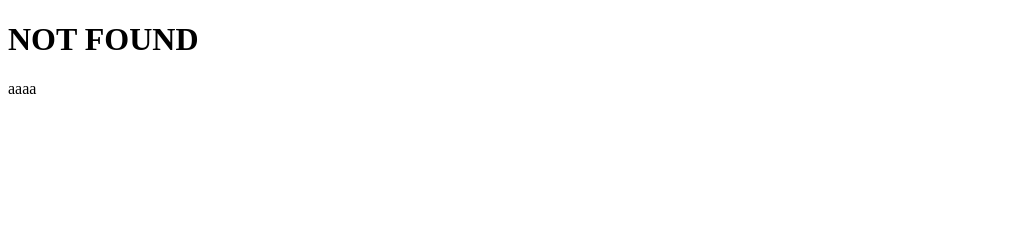
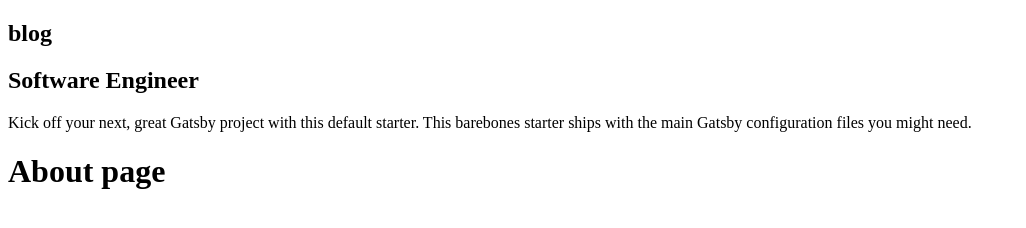
Before and after one commit to rsmelo/blog, a Gatsby site: page /about in a window 1280 px wide. Before the commit this address had no page. Shown: the whole page, without its empty margins (0-1026 px from the left). Built offline with nearby package versions, Linux system fonts and the light colour scheme; Gatsby itself is replaced by a stand-in of ours.

Commit message:
Profile: add component

```diff
--- a/gatsby-config.js
+++ b/gatsby-config.js
@@ -1,6 +1,7 @@
 module.exports = {
   siteMetadata: {
     title: `blog`,
+    position: `Software Engineer`,
     description: `Kick off your next, great Gatsby project with this default starter. This barebones starter ships with the main Gatsby configuration files you might need.`,
     author: `@rsmelo`,
   },
--- a/package.json
+++ b/package.json
@@ -28,6 +28,7 @@
   "scripts": {
     "build": "gatsby build",
     "develop": "gatsby develop",
+    "develop:playground": "GATSBY_GRAPHQL_IDE=playground gatsby develop",
     "format": "prettier --write \"**/*.{js,jsx,json,md}\"",
     "start": "npm run develop",
     "serve": "gatsby serve",
--- /dev/null
+++ b/src/components/Profile/index.js
@@ -0,0 +1,36 @@
+import React from 'react'
+import { StaticQuery, graphql } from 'gatsby'
+
+const Profile = () => (
+  <StaticQuery
+    query={graphql`
+      query MySiteMetadata {
+        site {
+          siteMetadata {
+            title
+            description
+            author
+            position
+          }
+        }
+      }
+    `}
+    render={({
+      site: {
+        siteMetadata: {
+          title,
+          position,
+          description,
+        }
+      }
+    }) => (
+      <div>
+        <h1>{title}</h1>
+        <h2>{position}</h2>
+        <p>{description}</p>
+    </div>
+    )}
+  />
+)
+
+export default Profile
--- a/src/components/layout.js
+++ b/src/components/layout.js
@@ -1,9 +1,16 @@
 import React from "react"
 import PropTypes from "prop-types"
 
+import Profile from './Profile'
+
 const Layout = ({ children }) => {
   return (
-    <main>{children}</main>
+    <>
+      <aside>
+        <Profile />
+      </aside>
+      <main>{children}</main>
+    </>
   )
 }
 
--- /dev/null
+++ b/src/pages/about.js
@@ -0,0 +1,13 @@
+import React from 'react'
+
+import Layout from "../components/layout"
+import SEO from "../components/seo"
+
+const AboutPage = () => (
+  <Layout>
+    <SEO title="About"  />
+    <h1>About page</h1>
+  </Layout>
+)
+
+export default AboutPage
```
